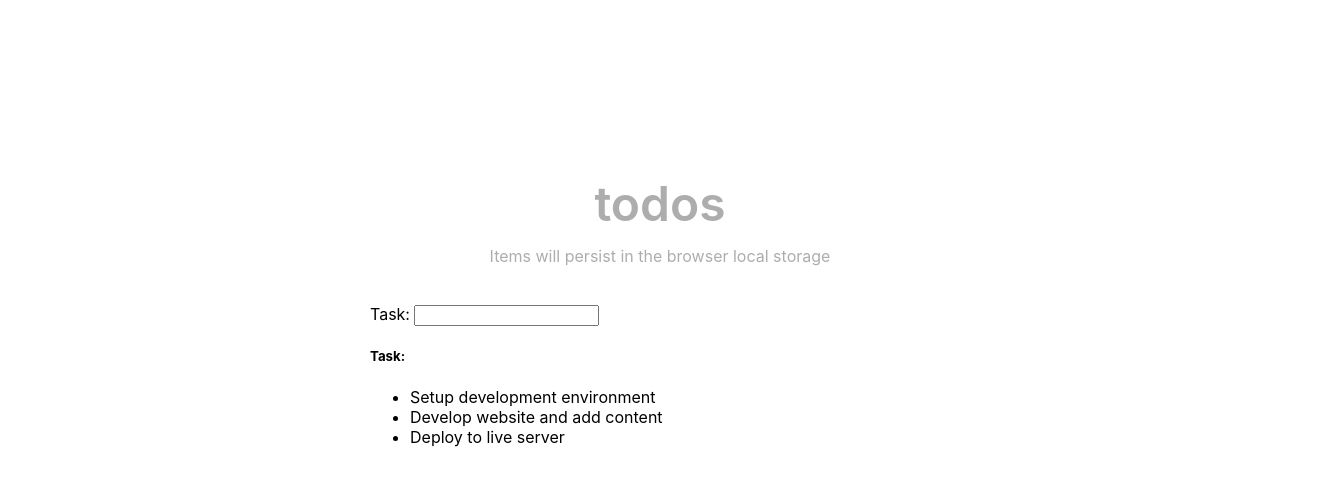
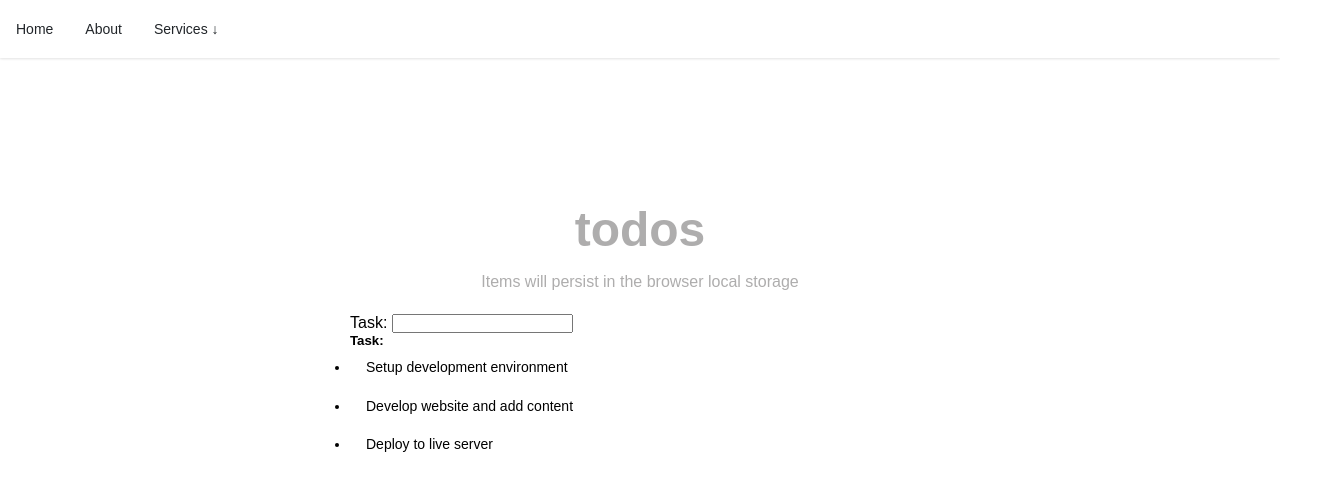
Before and after one commit to vangelif/react_todo, a React (Create React App) app: page / in a window 1280 px wide. Shown: the top 490 px of the page, 1320 px wide, since content can reach past the window. Built offline with nearby package versions, Linux system fonts and the light colour scheme.

Commit message:
build todo item component

```diff
--- a/src/components/list.js
+++ b/src/components/list.js
@@ -1,8 +1,7 @@
 const List = (props) => {
-  const { todosProps } = props;
   return (
     <ul>
-      {todosProps.map((todo) => (
+      {props.todosProps.map((todo) => (
         <li>{todo.title}</li>
       ))}
     </ul>
--- a/src/index.css
+++ b/src/index.css
@@ -1,13 +1,66 @@
 body {
   margin: 0;
-  font-family: -apple-system, BlinkMacSystemFont, 'Segoe UI', 'Roboto', 'Oxygen',
-    'Ubuntu', 'Cantarell', 'Fira Sans', 'Droid Sans', 'Helvetica Neue',
+  font-family: -apple-system, BlinkMacSystemFont, "Segoe UI", "Roboto", "Oxygen",
+    "Ubuntu", "Cantarell", "Fira Sans", "Droid Sans", "Helvetica Neue",
     sans-serif;
   -webkit-font-smoothing: antialiased;
   -moz-osx-font-smoothing: grayscale;
 }
 
 code {
-  font-family: source-code-pro, Menlo, Monaco, Consolas, 'Courier New',
+  font-family: source-code-pro, Menlo, Monaco, Consolas, "Courier New",
     monospace;
 }
+* {
+  margin: 0;
+  padding: 0;
+  box-sizing: border-box;
+}
+
+body {
+  font-family: sans-serif;
+}
+
+nav {
+  height: 58px;
+}
+
+nav > ul {
+  display: flex;
+  align-items: center;
+  list-style: none;
+  margin: 0 auto;
+  height: 58px;
+  box-shadow: 0 1px 3px 0 rgba(0, 0, 0, 0.07), 0 1px 2px 0 rgba(0, 0, 0, 0.05);
+  color: #212529;
+}
+
+li {
+  position: relative;
+  font-size: 14px;
+  padding: 0.7rem 1rem;
+  cursor: pointer;
+}
+
+li button {
+  border: none;
+  color: inherit;
+  cursor: pointer;
+  font-size: inherit;
+  background-color: transparent;
+}
+
+li > ul {
+  position: absolute;
+  right: 0;
+  top: 46px;
+  left: auto;
+  box-shadow: 0 10px 15px -3px rgba(46, 41, 51, 0.08),
+    0 4px 6px -2px rgba(71, 63, 79, 0.16);
+  font-size: 0.875rem;
+  min-width: 10rem;
+  padding: 0.5rem 0;
+  list-style: none;
+  background-color: #fff;
+  border-radius: 0 0 4px 4px;
+}
--- a/src/index.js
+++ b/src/index.js
@@ -2,10 +2,12 @@
 import ReactDOM from "react-dom/client";
 import "./index.css";
 import App from "./App";
+import Navbar from "./components/navbar";
 
 const root = ReactDOM.createRoot(document.getElementById("root"));
 root.render(
   <React.StrictMode>
+    <Navbar />
     <App />
   </React.StrictMode>
 );
```
Also changed, not shown: src/components/items.js (+3 -8 lines).
